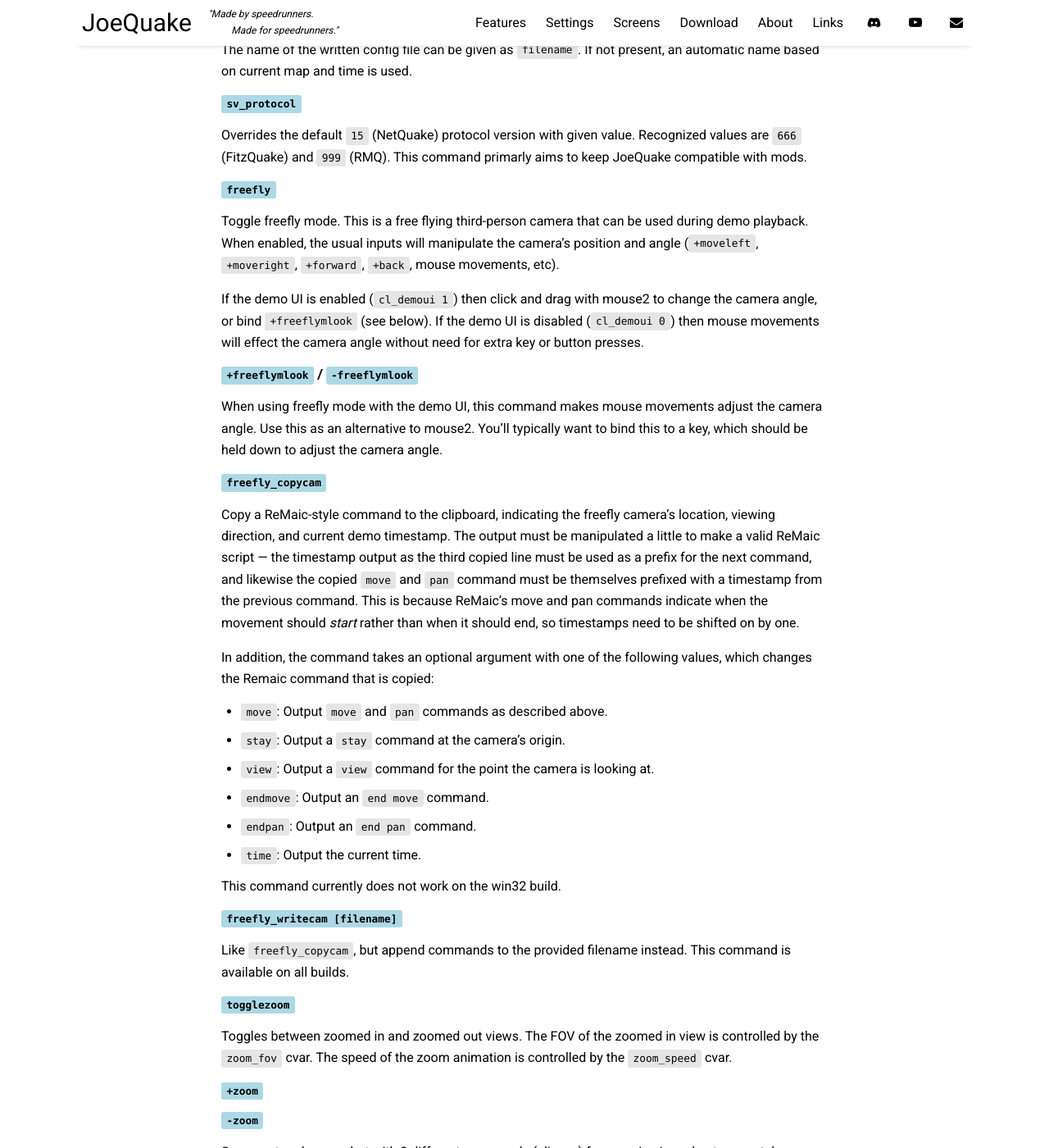
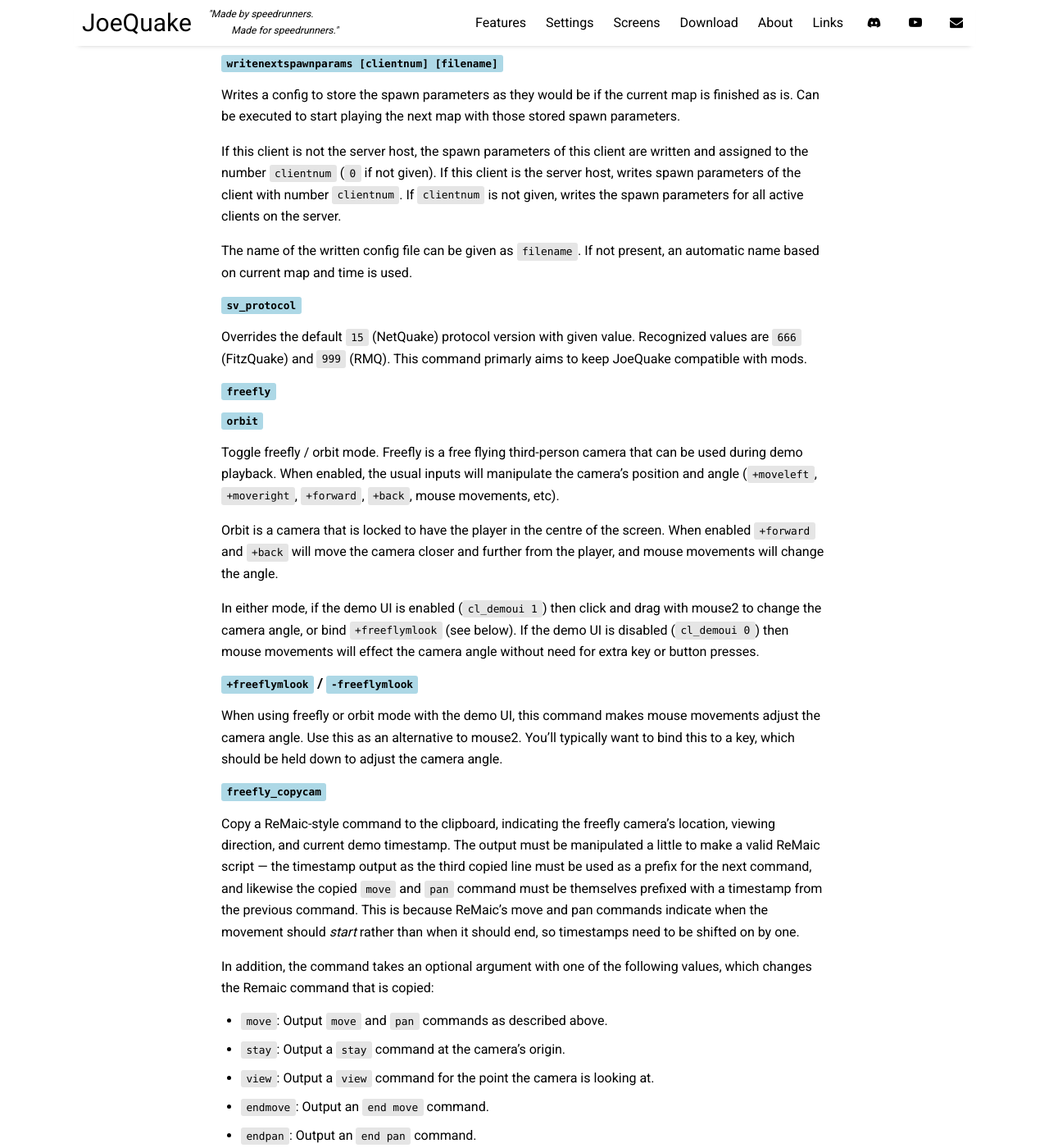
Before and after one commit to j0zzz/JoeQuake, a Jekyll site: the page built from docs/pages/cvars-commands.md, in a window 1280 px wide and 1400 px high, scrolled down 23597 px. Shown: the whole window at 82% size. Built offline with Jekyll 4.4.1, drawn with Linux system fonts in a browser that asks for light colours; nearby versions of some CDN libraries; some of the changed text lies outside the part shown.

Commit message:
add docs

````diff
--- a/docs/pages/cvars-commands.md
+++ b/docs/pages/cvars-commands.md
@@ -330,9 +330,20 @@
 +set cl_independentphysics 0
 ```
 
+##### `democam_mode`
+
+Set the camera mode for demo playback.  This is an alternative to using the
+`freefly` and `orbit` toggles:
+
+- `0`:  First person mode.
+- `1`:  Freefly mode. See the `freefly` command for details.
+- `2`:  Orbit mode. See the `orbit` command for details.
+
 ##### `freefly_speed`
+##### `orbit_speed`
 
-Set the speed the camera moves when in freefly mode.  `800` by default.
+Set the speed the camera moves when in freefly or orbit mode (respectively).
+`800` / `200` by default.
 
 ##### `freefly_show_pos`
 ##### `freefly_show_pos_x`
@@ -1126,23 +1137,28 @@
 This command primarly aims to keep JoeQuake compatible with mods.
 
 ##### `freefly`
+##### `orbit`
 
-Toggle freefly mode.  This is a free flying third-person camera that can be used
-during demo playback.  When enabled, the usual inputs will manipulate the
-camera's position and angle (`+moveleft`, `+moveright`, `+forward`, `+back`,
-mouse movements, etc).
+Toggle freefly / orbit mode.  Freefly is a free flying third-person camera that
+can be used during demo playback.  When enabled, the usual inputs will
+manipulate the camera's position and angle (`+moveleft`, `+moveright`,
+`+forward`, `+back`, mouse movements, etc).
 
-If the demo UI is enabled (`cl_demoui 1`) then click and drag with mouse2 to
-change the camera angle, or bind `+freeflymlook` (see below).  If the demo UI is
-disabled (`cl_demoui 0`) then mouse movements will effect the camera angle
-without need for extra key or button presses.
+Orbit is a camera that is locked to have the player in the centre of the screen.
+When enabled `+forward` and `+back` will move the camera closer and further from
+the player, and mouse movements will change the angle.
+
+In either mode, if the demo UI is enabled (`cl_demoui 1`) then click and drag
+with mouse2 to change the camera angle, or bind `+freeflymlook` (see below).  If
+the demo UI is disabled (`cl_demoui 0`) then mouse movements will effect the
+camera angle without need for extra key or button presses.
 
 ##### `+freeflymlook` / `-freeflymlook`
 
-When using freefly mode with the demo UI, this command makes mouse movements
-adjust the camera angle.  Use this as an alternative to mouse2.  You'll
-typically want to bind this to a key, which should be held down to adjust the
-camera angle.
+When using freefly or orbit mode with the demo UI, this command makes mouse
+movements adjust the camera angle.  Use this as an alternative to mouse2.
+You'll typically want to bind this to a key, which should be held down to adjust
+the camera angle.
 
 ##### `freefly_copycam`
 
````
